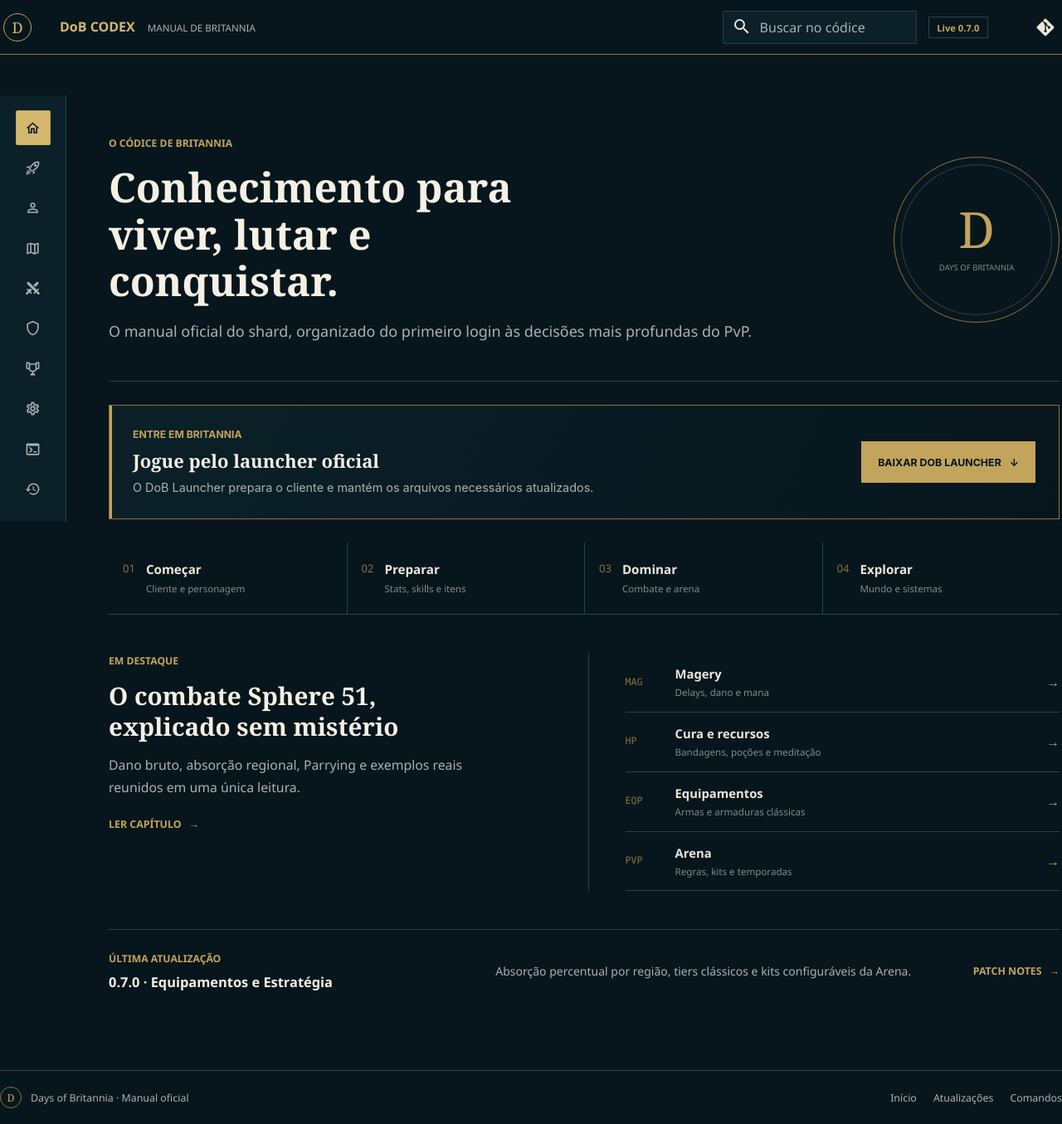
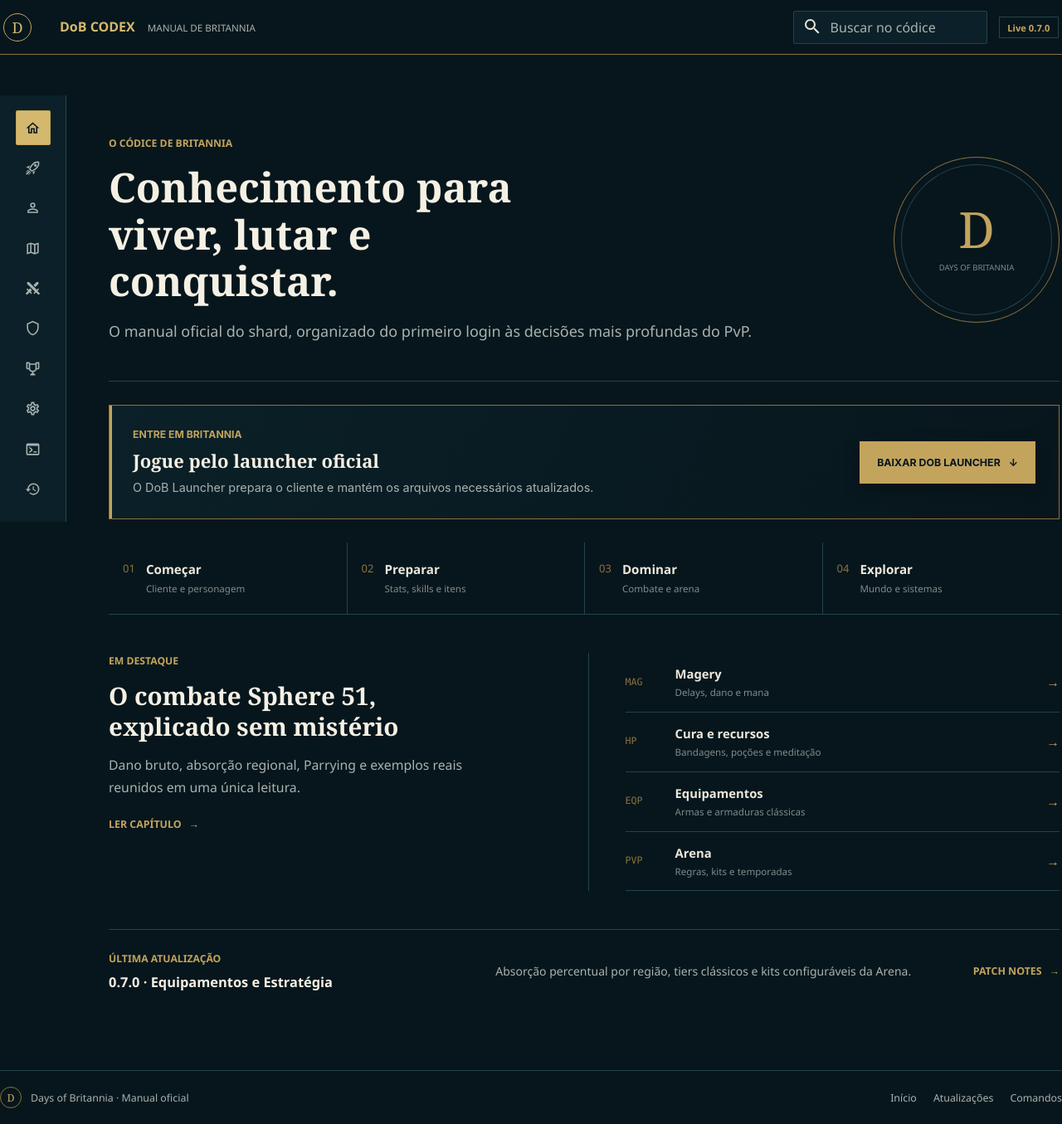
Before and after one commit to vktw/days-of-britannia-pvp-wiki, an MkDocs documentation site: the page built from docs/index.md, in a window 1280 px wide and 1355 px high. Shown: the whole window at 83% size. Built offline with MkDocs 1.6.1 and Material for MkDocs 9.7.7, drawn with Linux system fonts in a browser that asks for light colours; comment, search, counter and statistics services are not loaded.

Commit message:
fix: refresh Atlas styles and header

```diff
--- a/docs/stylesheets/extra.css
+++ b/docs/stylesheets/extra.css
@@ -165,21 +165,6 @@
   font-size: 0.56rem;
   font-weight: 600;
   white-space: nowrap;
-}
-
-.md-header__source {
-  width: auto;
-  max-width: 2.3rem;
-  margin: 0;
-}
-
-.md-source {
-  padding-left: 0.15rem;
-}
-
-.md-source__repository,
-.md-source__facts {
-  display: none;
 }
 
 /* Search overlay */
@@ -730,16 +715,25 @@
   gap: 0.5rem;
   color: var(--dob-bg);
   background: var(--dob-gold);
+  border: 1px solid var(--dob-gold);
+  box-shadow: 0 0.3rem 1rem rgb(0 0 0 / 24%);
   font-size: 0.62rem;
   font-weight: 700;
   text-decoration: none;
-  transition: background-color 140ms ease, transform 140ms ease;
+  transition: background-color 140ms ease, border-color 140ms ease, box-shadow 140ms ease, transform 140ms ease;
+}
+
+.md-typeset .dob-atlas-launcher > a:visited {
+  color: var(--dob-bg);
 }
 
 .md-typeset .dob-atlas-launcher > a:hover,
 .md-typeset .dob-atlas-launcher > a:focus-visible {
   color: var(--dob-bg);
   background: var(--dob-gold-hover);
+  border-color: var(--dob-gold-hover);
+  box-shadow: 0 0.4rem 1.2rem rgb(0 0 0 / 32%);
+  text-decoration: none;
   transform: translateY(-1px);
 }
 
@@ -1150,8 +1144,7 @@
 
 @media screen and (max-width: 59.984375em) {
   .dob-header-tagline,
-  .dob-header-version,
-  .md-header__source {
+  .dob-header-version {
     display: none;
   }
 
--- a/mkdocs.yml
+++ b/mkdocs.yml
@@ -1,8 +1,6 @@
 site_name: Days of Britannia Wiki
 site_description: Manual oficial do servidor Days of Britannia
 site_url: https://dobshard.com/
-repo_url: https://github.com/vktw/days-of-britannia-pvp-wiki
-repo_name: vktw/days-of-britannia-pvp-wiki
 copyright: Days of Britannia
 strict: true
 theme:
@@ -22,7 +20,7 @@
 extra:
   dob_version: "Live 0.7.0"
 extra_css:
-  - stylesheets/extra.css
+  - stylesheets/extra.css?v=20260724.2
 extra_javascript:
   - scripts/dob.js
 plugins:
--- a/overrides/partials/header.html
+++ b/overrides/partials/header.html
@@ -25,10 +25,5 @@
       {% endif %}
     {% endif %}
     <span class="dob-header-version">{{ config.extra.dob_version }}</span>
-    {% if config.repo_url %}
-      <div class="md-header__source">
-        {% include "partials/source.html" %}
-      </div>
-    {% endif %}
   </nav>
 </header>
```
Also changed, not shown: AGENTS.md (+2 -0 lines), internal/agent-first-guide.md (+5 -0 lines).
